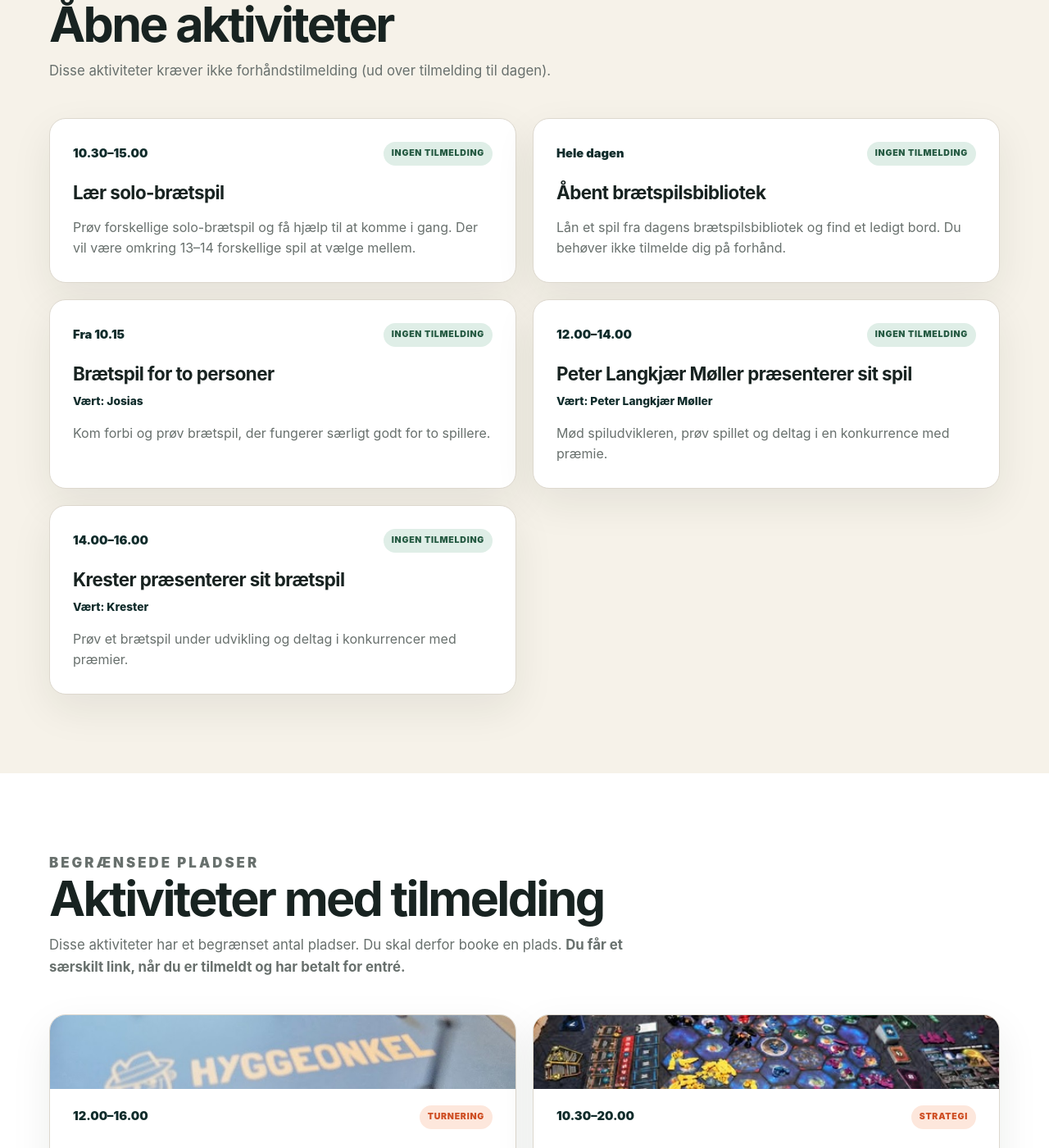
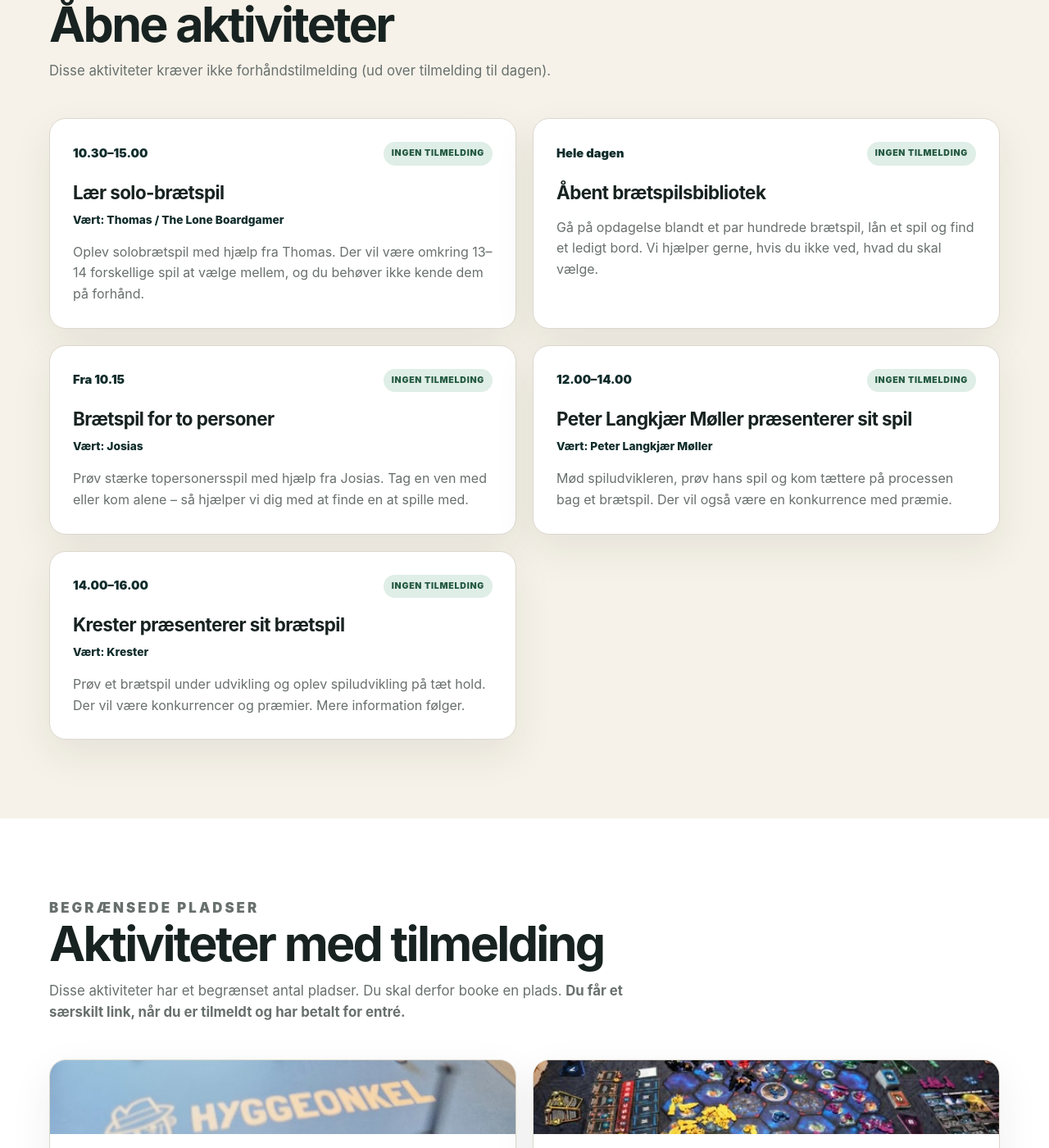
Before and after one commit to Andrejao/spilex, a Jekyll site: the page built from aktiviteter.html, in a window 1280 px wide and 1400 px high, scrolled down 644 px. Shown: the whole window at 82% size. Built offline with Jekyll 4.4.1, drawn with Linux system fonts in a browser that asks for light colours.

Commit message:
Update aabne_aktiviteter.yml

```diff
--- a/_data/aabne_aktiviteter.yml
+++ b/_data/aabne_aktiviteter.yml
@@ -1,24 +1,39 @@
 - tid: "10.30–15.00"
   titel: "Lær solo-brætspil"
-  vaert: ""
-  beskrivelse: "Prøv forskellige solo-brætspil og få hjælp til at komme i gang. Der vil være omkring 13–14 forskellige spil at vælge mellem."
+  vaert: "Thomas / The Lone Boardgamer"
+  beskrivelse: "Oplev solobrætspil med hjælp fra Thomas. Der vil være omkring 13–14 forskellige spil at vælge mellem, og du behøver ikke kende dem på forhånd."
+  image: "/assets/images/nyheder/solo-braetspil.jpg"
+  image_alt: "Udvalg af solobrætspil klar til at blive prøvet"
+  artikel: "/nyheder/solo-braetspil/"
 
 - tid: "Hele dagen"
   titel: "Åbent brætspilsbibliotek"
   vaert: ""
-  beskrivelse: "Lån et spil fra dagens brætspilsbibliotek og find et ledigt bord. Du behøver ikke tilmelde dig på forhånd."
+  beskrivelse: "Gå på opdagelse blandt et par hundrede brætspil, lån et spil og find et ledigt bord. Vi hjælper gerne, hvis du ikke ved, hvad du skal vælge."
+  image: "/assets/images/nyheder/braetspilsbibliotek.jpg"
+  image_alt: "Mange forskellige brætspil samlet i et brætspilsbibliotek"
+  artikel: "/nyheder/braetspilsbibliotek/"
 
 - tid: "Fra 10.15"
   titel: "Brætspil for to personer"
   vaert: "Josias"
-  beskrivelse: "Kom forbi og prøv brætspil, der fungerer særligt godt for to spillere."
+  beskrivelse: "Prøv stærke topersonersspil med hjælp fra Josias. Tag en ven med eller kom alene – så hjælper vi dig med at finde en at spille med."
+  image: "/assets/images/nyheder/braetspil-for-to.jpg"
+  image_alt: "To personer spiller et moderne brætspil over for hinanden"
+  artikel: "/nyheder/braetspil-for-to/"
 
 - tid: "12.00–14.00"
   titel: "Peter Langkjær Møller præsenterer sit spil"
   vaert: "Peter Langkjær Møller"
-  beskrivelse: "Mød spiludvikleren, prøv spillet og deltag i en konkurrence med præmie."
+  beskrivelse: "Mød spiludvikleren, prøv hans spil og kom tættere på processen bag et brætspil. Der vil også være en konkurrence med præmie."
+  image: "/assets/images/nyheder/peter-langkjaer-moeller.jpg"
+  image_alt: "Spiludvikling med prototypekomponenter på et bord"
+  artikel: "/nyheder/peter-langkjaer-moeller/"
 
 - tid: "14.00–16.00"
   titel: "Krester præsenterer sit brætspil"
   vaert: "Krester"
-  beskrivelse: "Prøv et brætspil under udvikling og deltag i konkurrencer med præmier."
+  beskrivelse: "Prøv et brætspil under udvikling og oplev spiludvikling på tæt hold. Der vil være konkurrencer og præmier. Mere information følger."
+  image: "/assets/images/nyheder/krester-praesenterer-sit-spil.jpg"
+  image_alt: "Prototype til et brætspil med kort, brikker og komponenter på et bord"
+  artikel: "/nyheder/krester-praesenterer-sit-spil/"
```
